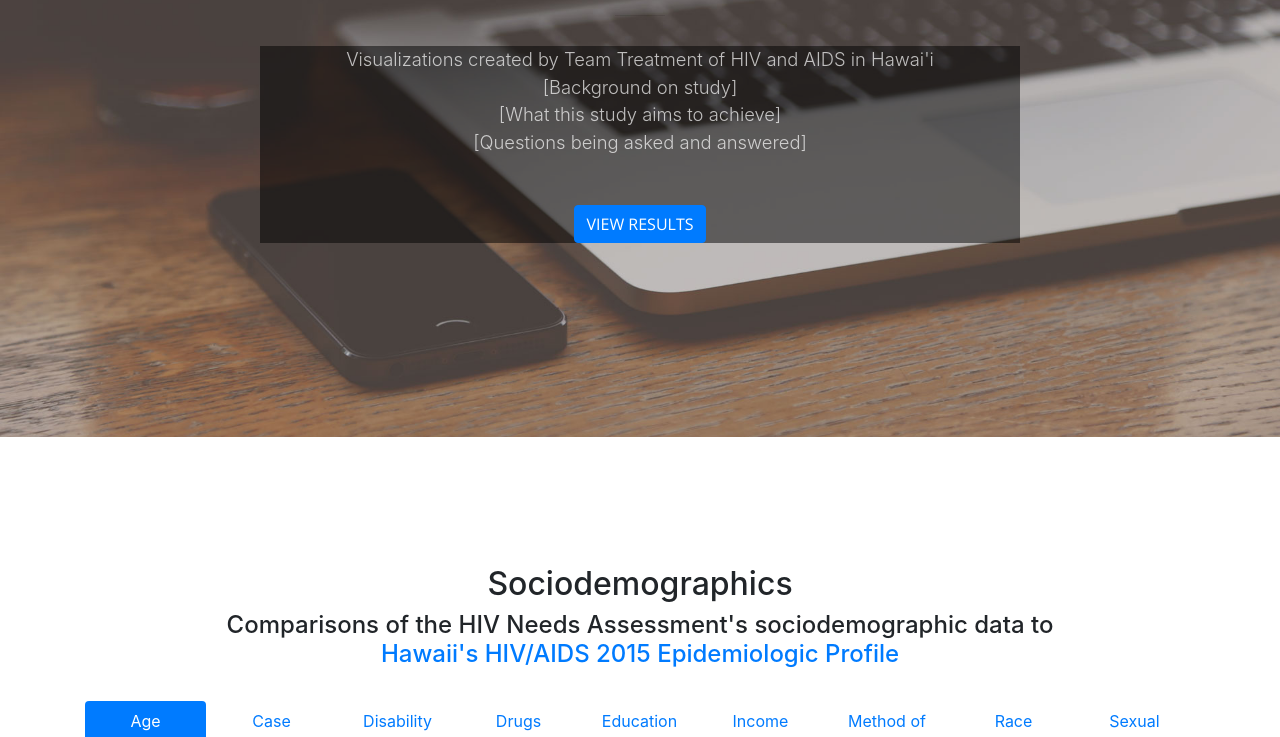
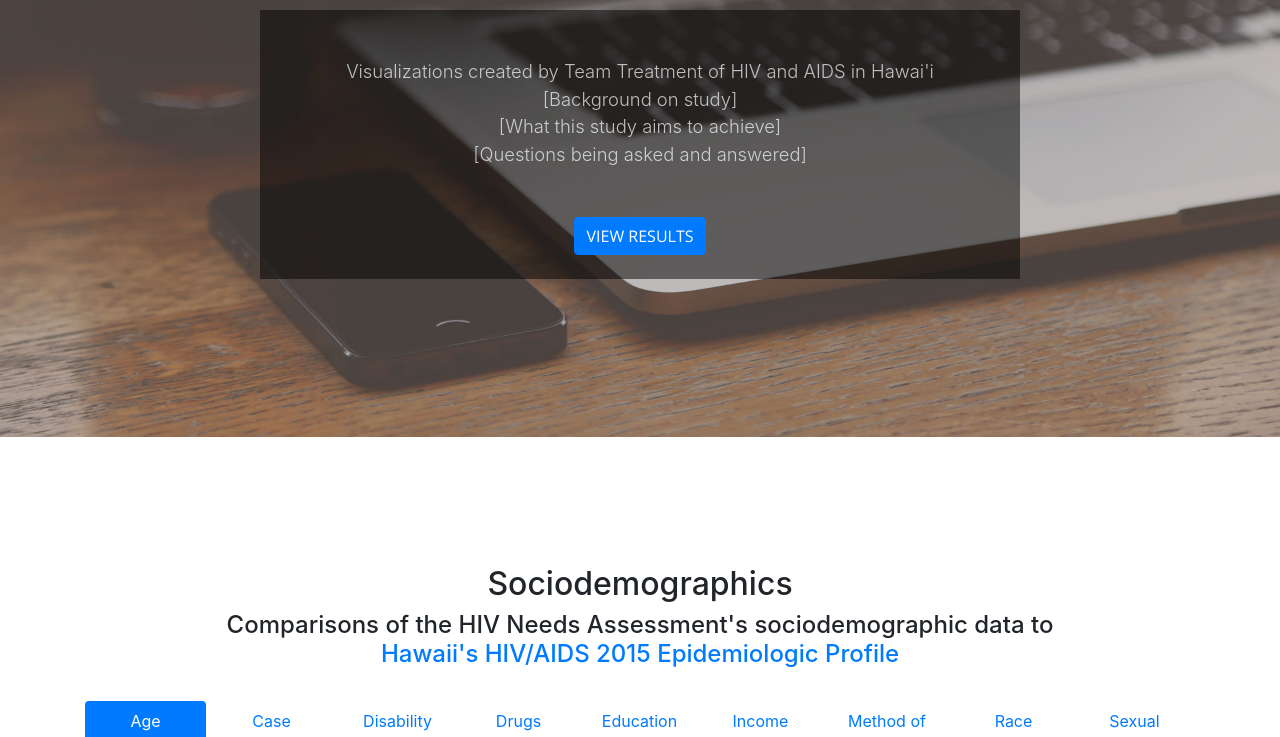
Before and after one commit to awyz/AIDSHIVData, a website with bundled scripts: page index.html in a window 1280 px wide. Shown: the part 363-1100 px from the top of the page. Built offline with nearby package versions, Linux system fonts and the light colour scheme.

```diff
--- a/index.html
+++ b/index.html
@@ -74,10 +74,11 @@
                 </h1>
                 <hr>
             </div>
-            <div class="col-lg-8 mx-auto" style="background-color: rgba(0,0,0, .5)">
-                <p class="text-faded mb-5">Visualizations created by Team Treatment of HIV and AIDS in Hawai'i
+            <div class="col-lg-8 mx-auto" style="background-color: rgba(0,0,0, .5)"> <br><br>
+                <p class="text-faded mb-5 rounded">Visualizations created by Team Treatment of HIV and AIDS in Hawai'i
                     <br>[Background on study]<br>[What this study aims to achieve]<br>[Questions being asked and answered]</p>
                 <a class="btn btn-primary btn-xl js-scroll-trigger" href="#sociodemographics">View Results</a>
+                <br><br>
             </div>
         </div>
     </div>
```
